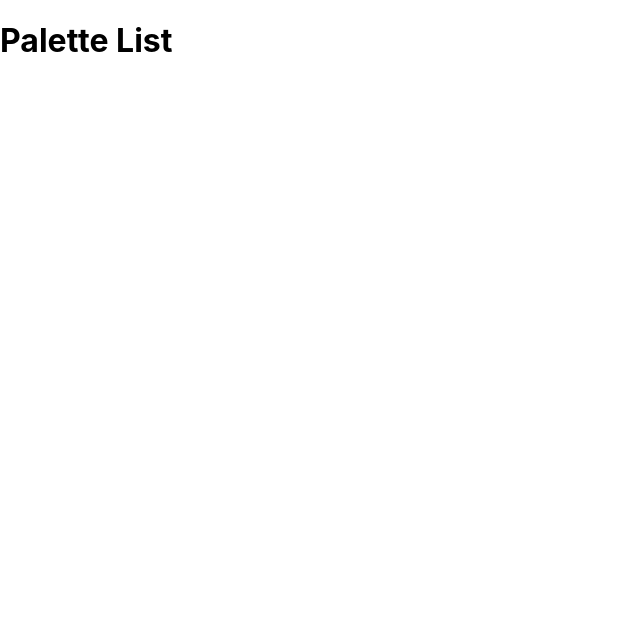
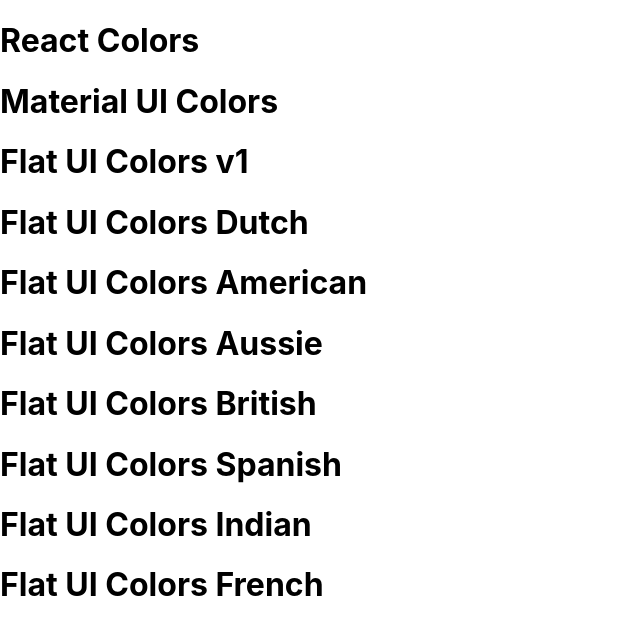
Before and after one commit to super8989/React_colors_app, a React (Create React App) app: page / in a window 1280 px wide. Shown: the top 634 px of the page, without its empty margins (0-640 px from the left). Built offline with nearby package versions, Linux system fonts and the light colour scheme.

Commit message:
created PaletteList and rendered a list of palette names

```diff
--- a/src/App.js
+++ b/src/App.js
@@ -1,6 +1,7 @@
 import React, { Component } from "react";
 import { Route, Switch } from "react-router-dom";
 import Palette from "./Palette";
+import PaletteList from "./PaletteList";
 import seedColors from "./seedColors";
 import { generatePalette } from "./colorHelpers";
 
@@ -14,7 +15,11 @@
 	render() {
 		return (
 			<Switch>
-				<Route exact path='/' render={() => <h1>Palette List</h1>} />
+				<Route
+					exact
+					path='/'
+					render={() => <PaletteList palettes={seedColors} />}
+				/>
 				<Route
 					exact
 					path='/palette/:id'
--- /dev/null
+++ b/src/PaletteList.js
@@ -0,0 +1,18 @@
+import React, { Component } from "react";
+
+class PaletteList extends Component {
+	render() {
+		const { palettes } = this.props;
+
+		return (
+			<div>
+				<h1>React Colors</h1>
+				{palettes.map(palette => (
+					<h1>{palette.paletteName}</h1>
+				))}
+			</div>
+		);
+	}
+}
+
+export default PaletteList;
```
